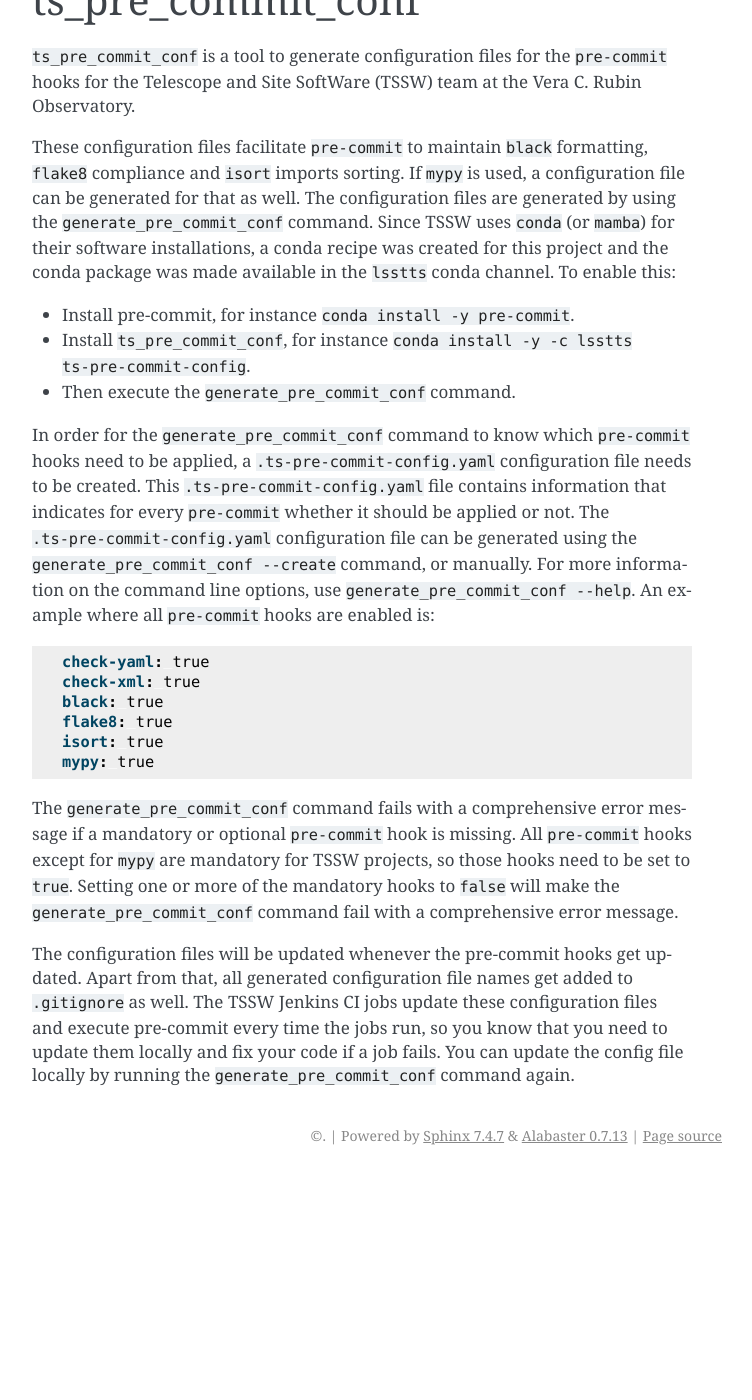
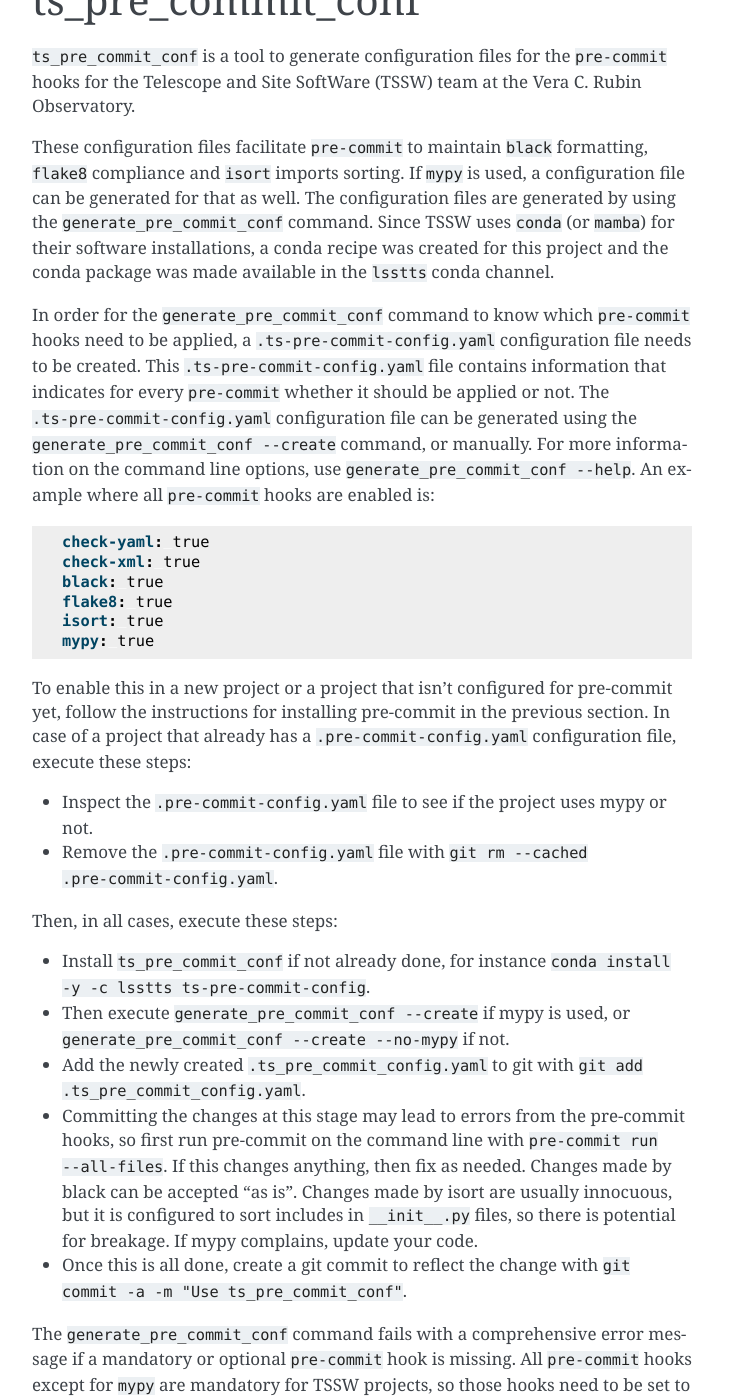
Before and after one commit to lsst-ts/tssw_developer_guide, a Sphinx documentation site: the page built from doc/procedures/pre_commit.rst, in a window 1280 px wide and 1400 px high, scrolled down 530 px. Shown: the whole window, without its empty margins (388-1140 px from the left). Built offline with Sphinx 7.4.7, drawn with Linux system fonts in a browser that asks for light colours; before the commit the page ends 1705 px from its top, so only the background shows below that.

Commit message:
ts_pre_commit_conf: Describe retrofitting an existing package.

```diff
--- a/doc/procedures/pre_commit.rst
+++ b/doc/procedures/pre_commit.rst
@@ -31,11 +31,6 @@ These configuration files facilitate ``pre-commit`` to maintain ``black`` format
 If ``mypy`` is used, a configuration file can be generated for that as well.
 The configuration files are generated by using the ``generate_pre_commit_conf`` command.
 Since TSSW uses ``conda`` (or ``mamba``) for their software installations, a conda recipe was created for this project and the conda package was made available in the ``lsstts`` conda channel.
-To enable this:
-
-* Install pre-commit, for instance ``conda install -y pre-commit``.
-* Install ``ts_pre_commit_conf``, for instance ``conda install -y -c lsstts ts-pre-commit-config``.
-* Then execute the ``generate_pre_commit_conf`` command.
 
 In order for the ``generate_pre_commit_conf`` command to know which ``pre-commit`` hooks need to be applied, a ``.ts-pre-commit-config.yaml`` configuration file needs to be created.
 This ``.ts-pre-commit-config.yaml`` file contains information that indicates for every ``pre-commit`` whether it should be applied or not.
@@ -52,6 +47,24 @@ An example where all ``pre-commit`` hooks are enabled is:
    isort: true
    mypy: true
 
+To enable this in a new project or a project that isn't configured for pre-commit yet, follow the instructions for installing pre-commit in the previous section.
+In case of a project that already has a ``.pre-commit-config.yaml`` configuration file, execute these steps:
+
+* Inspect the ``.pre-commit-config.yaml`` file to see if the project uses mypy or not.
+* Remove the ``.pre-commit-config.yaml`` file with ``git rm --cached .pre-commit-config.yaml``.
+
+Then, in all cases, execute these steps:
+
+* Install ``ts_pre_commit_conf`` if not already done, for instance ``conda install -y -c lsstts ts-pre-commit-config``.
+* Then execute ``generate_pre_commit_conf --create`` if mypy is used, or ``generate_pre_commit_conf --create --no-mypy`` if not.
+* Add the newly created ``.ts_pre_commit_config.yaml`` to git with ``git add .ts_pre_commit_config.yaml``.
+* Committing the changes at this stage may lead to errors from the pre-commit hooks, so first run pre-commit on the command line with ``pre-commit run --all-files``.
+  If this changes anything, then fix as needed.
+  Changes made by black can be accepted "as is".
+  Changes made by isort are usually innocuous, but it is configured to sort includes in ``__init__.py`` files, so there is potential for breakage.
+  If mypy complains, update your code.
+* Once this is all done, create a git commit to reflect the change with ``git commit -a -m "Use ts_pre_commit_conf"``.
+
 The ``generate_pre_commit_conf`` command fails with a comprehensive error message if a mandatory or optional ``pre-commit`` hook is missing.
 All ``pre-commit`` hooks except for ``mypy`` are mandatory for TSSW projects, so those hooks need to be set to ``true``.
 Setting one or more of the mandatory hooks to ``false`` will make the ``generate_pre_commit_conf`` command fail with a comprehensive error message.
```
